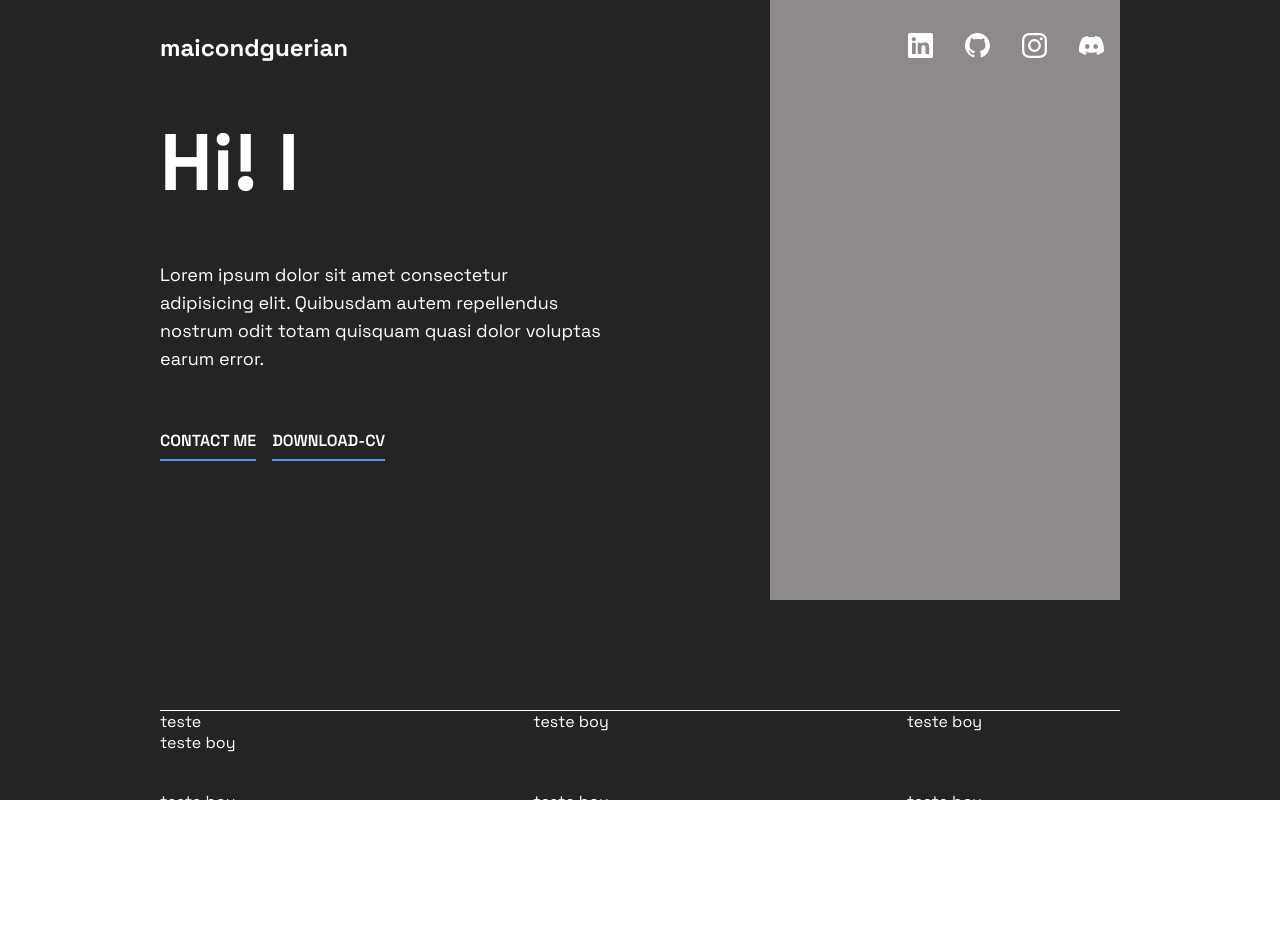
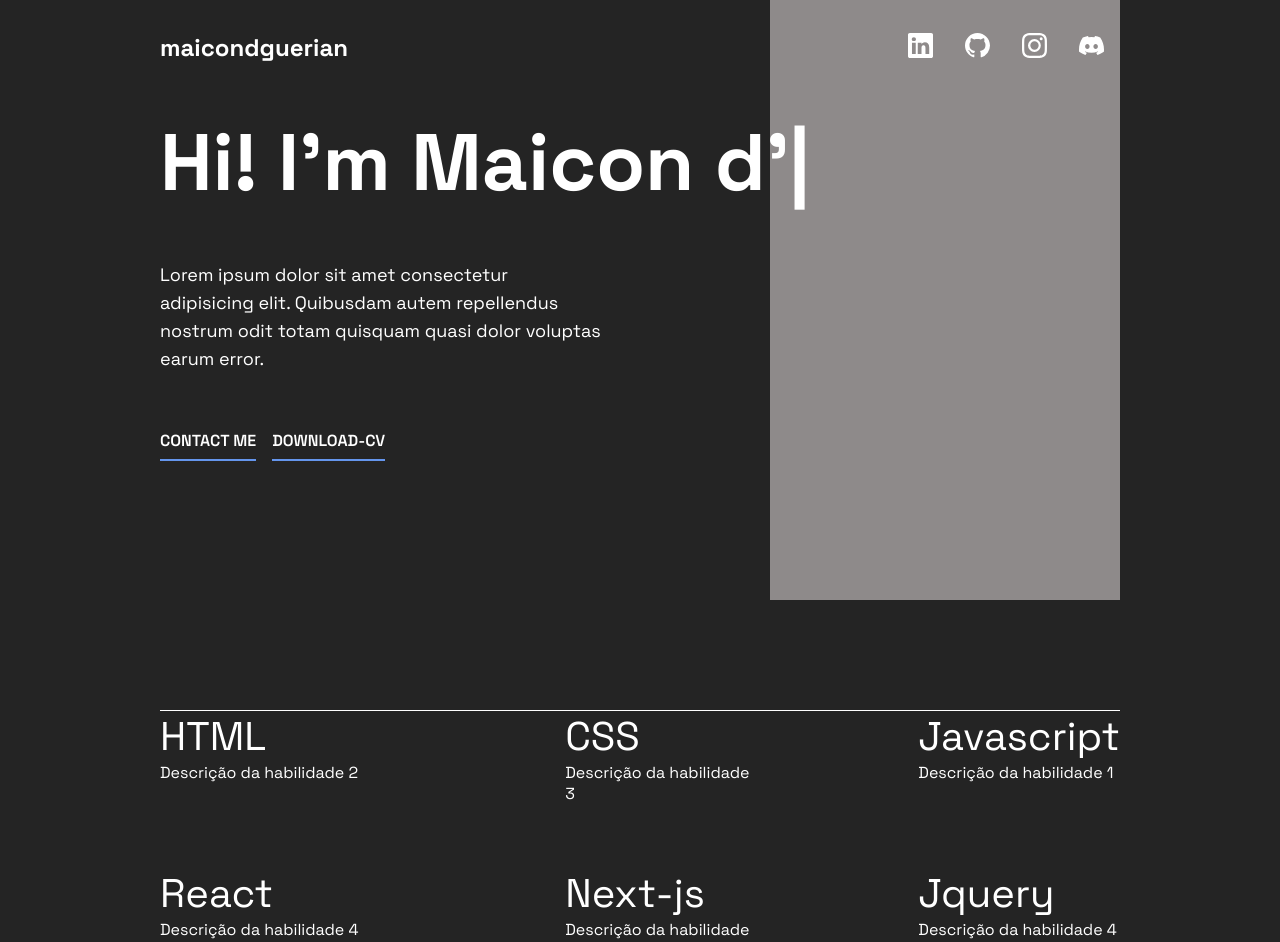
Before and after one commit to maicondguerian/my-portifolio, a React (Vite) app: page / in a window 1280 px wide. Shown: the top 942 px of the page. Before the commit the page ends 812 px from the top, so only its background shows below. Built offline with nearby package versions, Linux system fonts and the light colour scheme.

Commit message:
created skills with a map function

```diff
--- a/src/components/container/Container.js
+++ b/src/components/container/Container.js
@@ -3,8 +3,7 @@ import styled from 'styled-components';
 
 const StyledContainer = styled.main`
     background-color: ${props => props.theme.primaryColors.midDark};
-    height: 100vh;
-    width: 100vw;
+    height: max-content;
     padding: 2rem 10rem;
 `;
 
--- a/src/components/skills/mySkills.jsx
+++ b/src/components/skills/mySkills.jsx
@@ -2,30 +2,56 @@ import React from 'react'
 import styled from 'styled-components'
 
 const StyledContainer = styled.div`
-    ul{
+
+
+`
+const StyledUl = styled.ul`
     list-style:none;
     display: grid;
     justify-content:space-between;
     grid-template-columns: repeat(3, 1fr);
-        grid-template-rows: 5rem;
     grid-column-gap: 10rem;
+    grid-row-gap: 4rem;
+
+    li{
+        span{
+            font-size: 40px;
+        }
+
 
     }
+
+    li:nth-child(1) span,
+    li:nth-child(2) span {
+        text-transform: uppercase;
+    }
 `
+
 export const MySkills = () => {
+    const listSkills = [
+        { skill: "html ", exp: "Descrição da habilidade 2" },
+        { skill: "css ", exp: "Descrição da habilidade 3" },
+        { skill: "Javascript ", exp: "Descrição da habilidade 1" },
+        { skill: "React ", exp: "Descrição da habilidade 4" },
+        { skill: "Next-js ", exp: "Descrição da habilidade 4" },
+        { skill: "Jquery", exp: "Descrição da habilidade 4" },
+        { skill: "Styled-components", exp: "Descrição da habilidade 5" },
+        { skill: "Sass", exp: "Descrição da habilidade 6" },
+    ];
+
+    const renderSkills = () => {
+        return listSkills.map((skill, index) => (
+            <li key={index}>
+                <span>{skill.skill}</span>
+                <p> {skill.exp} </p>
+            </li>
+        ))
+    };
     return (
         <StyledContainer>
-        <ul>
-            <li>
-                <span> teste</span>
-                <p> teste boy</p>
-            </li>
-            <li>teste boy</li>
-            <li>teste boy</li>
-            <li>teste boy</li>
-            <li>teste boy</li>
-            <li>teste boy</li>
-        </ul>
+            <StyledUl>
+                {renderSkills()}
+            </StyledUl>
         </StyledContainer>
-  )
-}
+    );
+};
--- a/src/components/whoIam/WhoIam.jsx
+++ b/src/components/whoIam/WhoIam.jsx
@@ -77,8 +77,8 @@ export const WhoIam = () => {
         <h1>
           <Typewriter
             message="Hi! I'm Maicon d'Guerian!"
-            speed={900}
-            cursorSpeed={400}
+            speed={300}
+            cursorSpeed={300}
           />
         </h1>
       </div>
```
Lines whose indentation alone changed are shown as unchanged.
